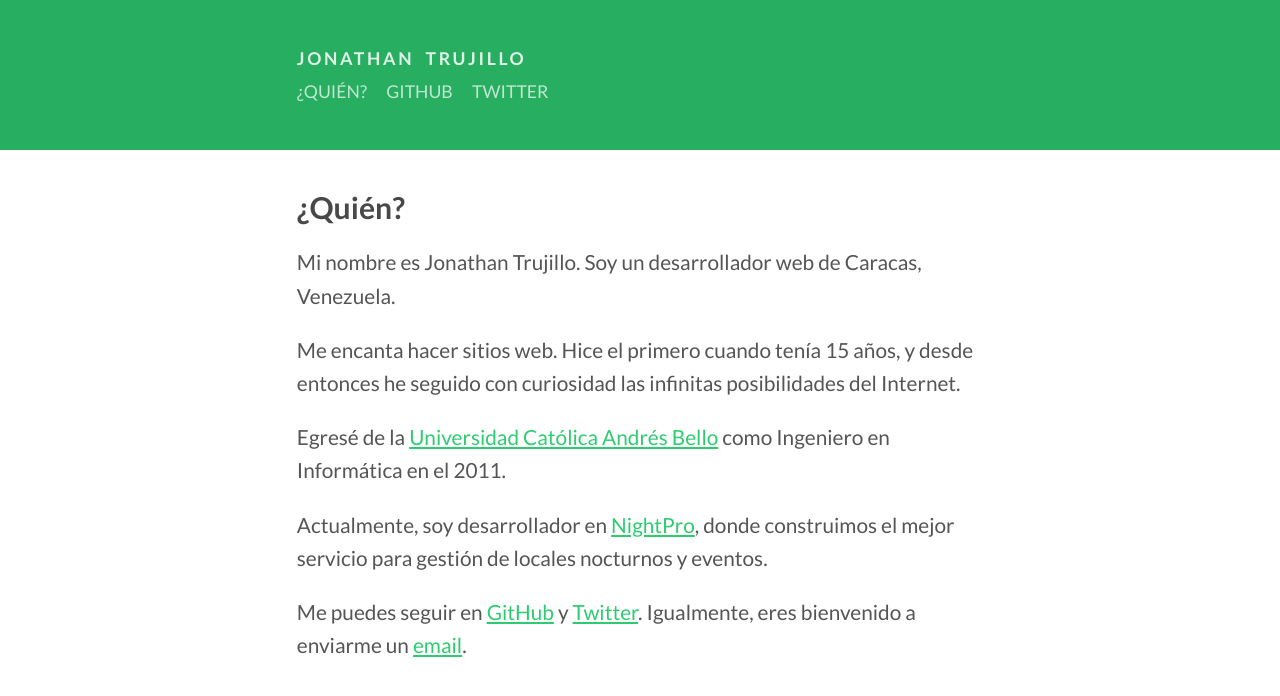
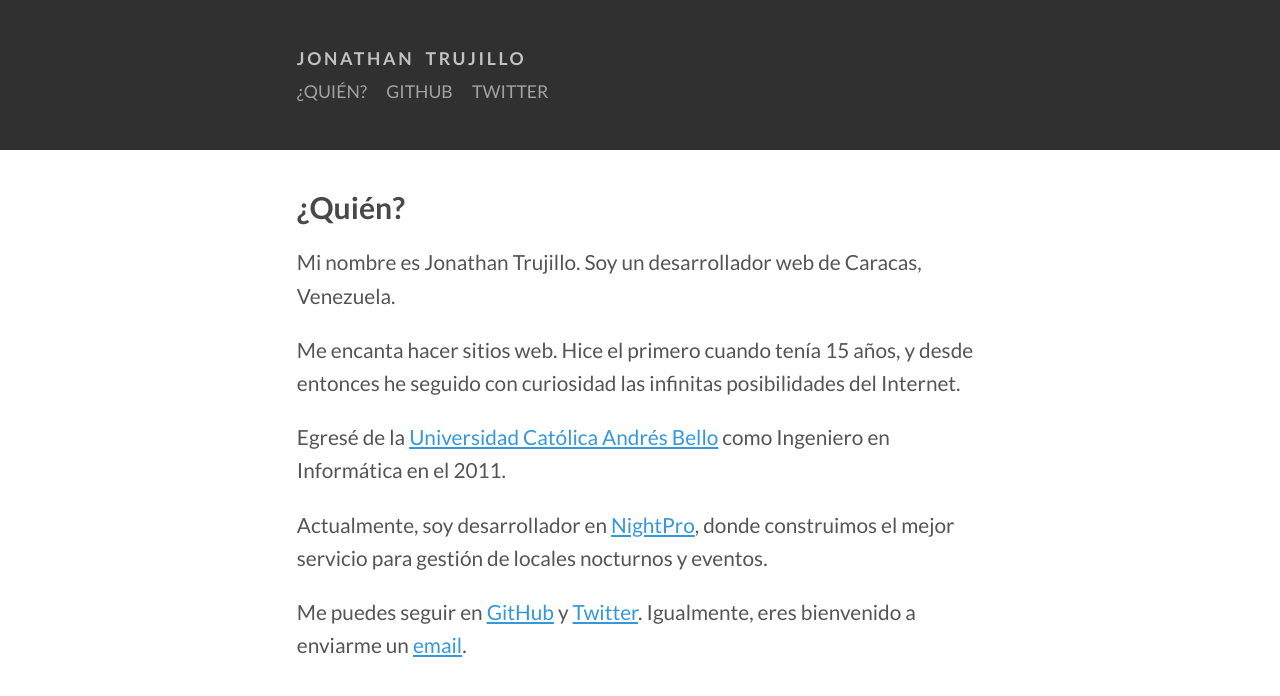
Before and after one commit to albertogg/jonotrujillo.github.io, a Jekyll site: the page built from quien.md, in a window 1280 px wide. Shown: the top 696 px of the page. Built offline with Jekyll 4.4.1, drawn with Linux system fonts in a browser that asks for light colours; Markdown is read by kramdown in place of the engine named in the settings.

Commit message:
better colors

```diff
--- a/css/main.css
+++ b/css/main.css
@@ -57,10 +57,10 @@ h2{font-size:1.15em;margin:2em 0 1em}
 ol,p,ul{margin:1em 0}
 .content{margin:2em auto;max-width:33em}
 #header,#content{padding:0 1em}
-#header{background:#27ae60;overflow:auto;}
+#header{background:#303030;overflow:auto;}
 #header h1,#header nav{font-size:.85em;text-transform:uppercase}
-#header h1{color:rgba(255,255,255,0.85);letter-spacing:.15em;word-spacing:.3em}
-#header nav{color:rgba(255,255,255,0.7);}
+#header h1{color:rgba(255,255,255,0.7);letter-spacing:.15em;word-spacing:.3em}
+#header nav{color:rgba(255,255,255,0.55);}
 #header nav ul{margin:0;padding:0;}
 #header nav ul li{display:inline;margin-right:.9em;}
 #header nav ul li:last-child{margin-right:0}
@@ -68,12 +68,12 @@ ol,p,ul{margin:1em 0}
 #content section article{margin:1em 0;}
 #content section article header{margin:1em 0;}
 #content section article header h1 a{color:inherit;text-decoration:none;}
-#content section article header h1 a:hover,#content section article header h1 a:active{color:#27ae60}
+#content section article header h1 a:hover,#content section article header h1 a:active{color:#2980b9}
 #content section article header .when{color:#888;font-size:.7em;margin:0;text-transform:uppercase}
 #content section article footer{background-color:#f0f0f0;color:#6e6e6e;margin:2em 0;padding:1em;}
 #content section article footer p{font-size:.85em;margin:0}
-#content a{color:#2ecc71;text-decoration:underline;}
-#content a:hover,#content a:active{color:#27ae60}
+#content a{color:#3498db;text-decoration:underline;}
+#content a:hover,#content a:active{color:#2980b9}
 #content strong{color:#484848}
 @media screen and (min-width:500px){body{font-size:1.15em}
 #header,#content{padding:0 2em}
```
Also changed, not shown: css/main.styl (+5 -5 lines).
